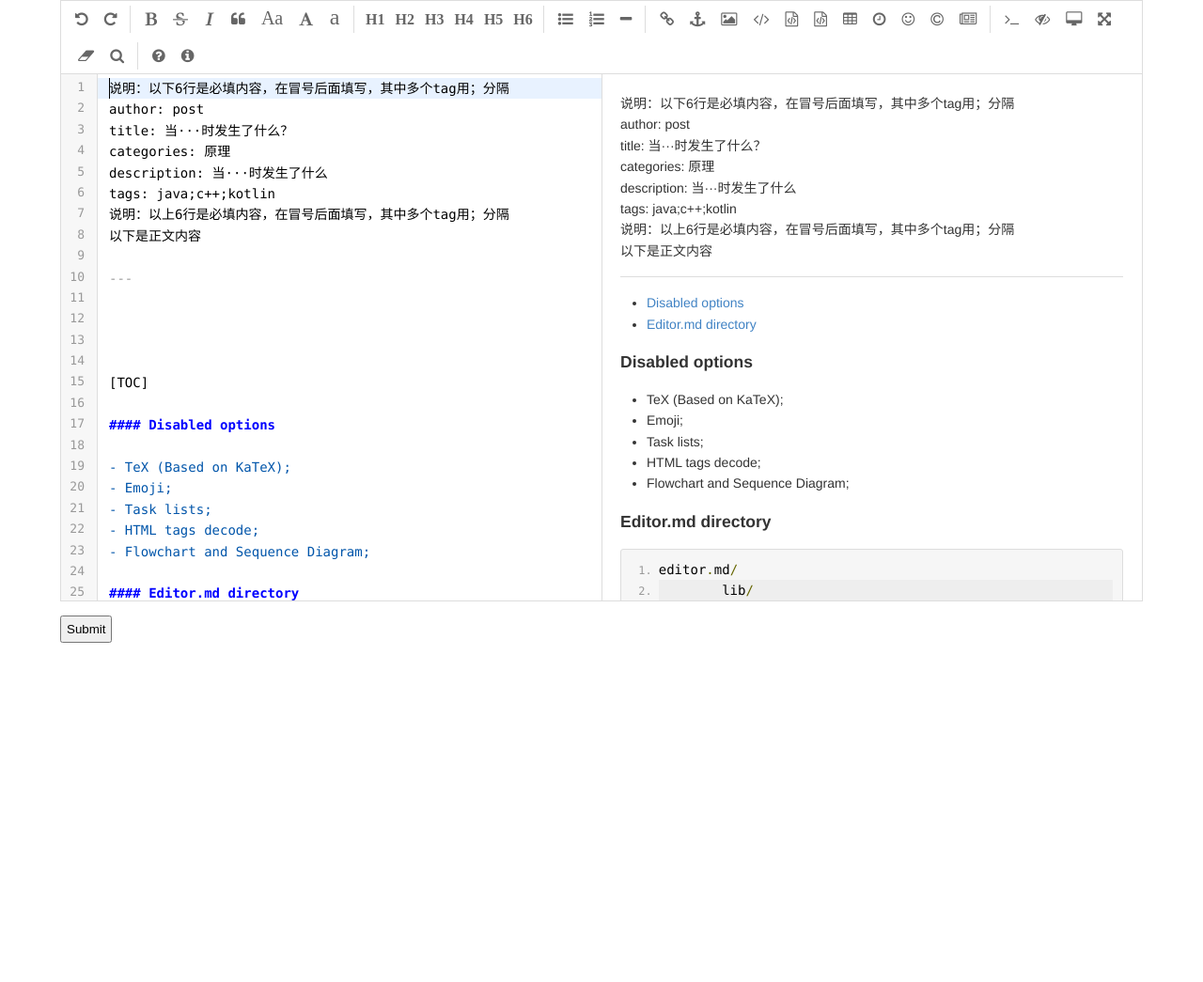
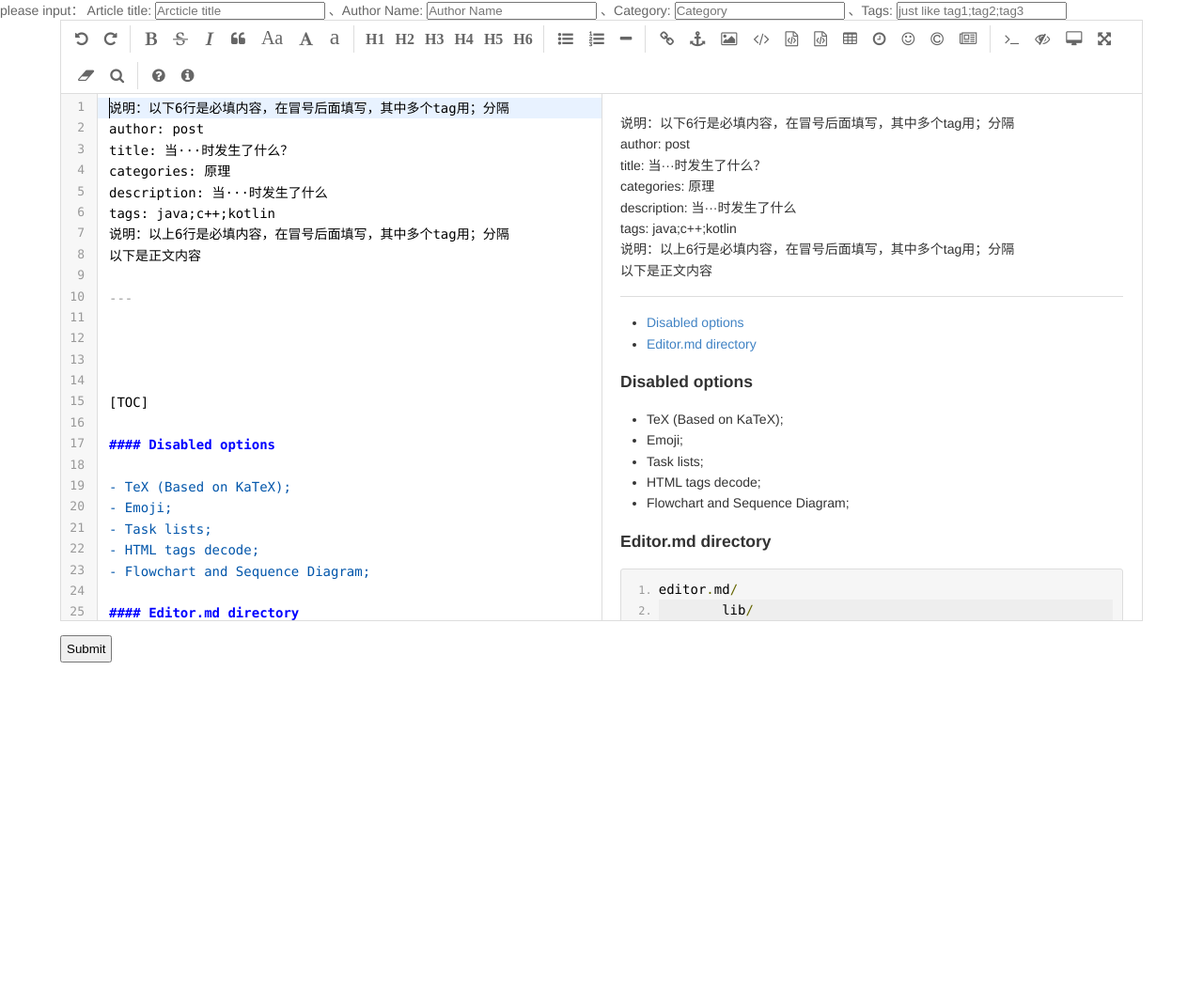
Before and after one commit to Overdo/lgblog, a Flask app: page /blog/new in a window 1280 px wide. Shown: the part 63-1108 px from the top of the page at 94% size. Run offline with Flask 2, Linux system fonts and the light colour scheme; a user stored in the database is signed in; tables that the repository leaves empty hold one stand-in row (values such as "Sample post"); some libraries are stand-ins or nearby versions.

Commit message:
now i can commit a blog,but still can not show it very good

```diff
--- a/lgblog/controllers/blog/__init__.py
+++ b/lgblog/controllers/blog/__init__.py
@@ -232,16 +232,41 @@ def user(username):
 @login_required
 def new_blog():
     """View function for new_port."""
-    form = PostForm()
+    form = ArticleForm()
     if not current_user:
         flash("you need login!!!")
         return redirect(url_for('blog.blog_list'))
 
     if form.validate_on_submit():
+
         new_post = Post(id=str(uuid4()), title=form.title.data)
-        new_post.text = form.text.data
+        new_post.text = form.content.data
         new_post.publish_date = datetime.now()
         new_post.user_id = current_user.get_id()
+
+        category_name = db.session.query(Category).filter_by(name=form.category.data).first()
+        if category_name:
+            category_name.posts.append(new_post)
+            db.session.add(category_name)
+        else:
+            new_category = Category(id=str(uuid4()), name=form.category.data)
+            new_category.posts.append(new_post)
+            db.session.add(new_category)
+
+        tags = form.tag.data.strip().split(';')
+        for tag in tags:
+            if len(tag) < 1:
+                continue
+            # 检查数据库中有没有tag，没有就新建，有就直接添加
+            tag_name = db.session.query(Tag).filter_by(name=tag).first()
+            if tag_name:
+                tag_name.posts.append(new_post)
+                db.session.add(tag_name)
+            else:
+                new_tag = Tag(id=str(uuid4()), name=tag)
+                new_tag.posts.append(new_post)
+                db.session.add(new_tag)
+
         role = db.session.query(Role).filter_by(name='poster').first()
         role.users.append(current_user)
         db.session.add(new_post)
@@ -251,66 +276,6 @@ def new_blog():
 
     return render_template('blog/blog_new.html',
                            form=form)
-
-
-@blog_blueprint.route('/new_example', methods=['GET', 'POST'])
-@login_required
-def new_example():
-    """View function for new_port."""
-    form = ArticleForm()
-
-    data = form.content.data
-    reg = re.compile(r'author:(.*?)title:(.*?)categories:(.*?)description:(.*?)tags:(.*?)说明：以上6行是必填内容', re.S)
-    config = reg.search(data)
-    author = config.group(1).strip()
-    title = config.group(2).strip()
-    categories = config.group(3).strip()
-    description = config.group(4).strip()
-    tags = config.group(5).strip().split(';')
-    content = re.split('以下是正文内容', data, 1)[1].strip()
-
-    logging.info('==================================' + config.group(5) + '-----'+str(tags))
-    if not current_user:
-        logging.info('=================you need login====================')
-        return redirect(url_for('blog.blog_list'))
-
-    # if form.validate_on_submit():
-    new_post = Post(id=str(uuid4()), title=title)
-    new_post.text = content
-    new_post.publish_date = datetime.now()
-    new_post.user_id = current_user.get_id()
-
-    category_name = db.session.query(Category).filter_by(name=categories).first()
-    if category_name:
-        category_name.posts.append(new_post)
-        db.session.add(category_name)
-    else:
-        new_category = Category(id=str(uuid4()), name=categories)
-        new_category.posts.append(new_post)
-        db.session.add(new_category)
-
-    for tag in tags:
-        if len(tag) < 1:
-            continue
-        # 检查数据库中有没有tag，没有就新建，有就直接添加
-        tag_name = db.session.query(Tag).filter_by(name=tag).first()
-        if tag_name:
-            tag_name.posts.append(new_post)
-            db.session.add(tag_name)
-        else:
-            new_tag = Tag(id=str(uuid4()), name=tag)
-            new_tag.posts.append(new_post)
-            db.session.add(new_tag)
-
-    role = db.session.query(Role).filter_by(name='poster').first()
-    role.users.append(current_user)
-    db.session.add(new_post)
-    db.session.add(role)
-    db.session.commit()
-    return redirect(url_for('blog.blog_list'))
-    #
-    # return render_template('blog/simple.html',
-    #                        form=form)
 
 
 @blog_blueprint.route('/edit/<string:id>', methods=['GET', 'POST'])
--- a/lgblog/forms.py
+++ b/lgblog/forms.py
@@ -21,7 +21,9 @@ class ArticleForm(FlaskForm):
     """Article Form"""
     content = TextAreaField('Article Content', [DataRequired()])
     title = StringField('Title', [DataRequired(), Length(max=255)])
-    text = TextAreaField('Blog Content', [DataRequired()])
+    category = StringField('Title', [DataRequired(), Length(max=255)])
+    author = StringField('Author', [DataRequired(), Length(max=255)])
+    tag = StringField('Tag', [DataRequired(), Length(max=255)])
 
 
 class CommentForm(FlaskForm):
--- a/lgblog/templates/blog/base.html
+++ b/lgblog/templates/blog/base.html
@@ -59,7 +59,7 @@
                             <li><a href="{{ url_for('blog.new_blog') }}">New</a></li>
                         </ul>
                     </li>
-                    <li><span><a href="portfolio-index.html">Portfolio</a></span>
+                    <li><span><a href="{{ url_for('blog.justtest') }}">Portfolio</a></span>
                         <ul>
                             <li><a href="portfolio-index.html">Portfolio Index</a></li>
                             <li><a href="portfolio.html">Portfolio Entry</a></li>
--- a/lgblog/templates/blog/blog_new.html
+++ b/lgblog/templates/blog/blog_new.html
@@ -2,7 +2,7 @@
 <html lang="zh">
 <head>
     <meta charset="utf-8"/>
-    <title>Simple example - Editor.md examples</title>
+    <title>New Blog</title>
     <link rel="stylesheet" href="{{ url_for('static', filename='markdown_static_file/css/style.css') }}"/>
     <link rel="stylesheet" href="{{ url_for('static', filename='markdown_static_file/css/editormd.css') }}"/>
     <link rel="shortcut icon" href="https://pandao.github.io/editor.md/favicon.ico" type="image/x-icon"/>
@@ -12,9 +12,22 @@
     <header>
         <h1>New Blog</h1>
     </header>
-    <form method="post" action="{{ url_for('blog.new_example') }}">
+    <form method="post" action="{{ url_for('blog.new_blog') }}">
         {{ form.hidden_tag() }}
-        <div id="test-editormd">
+        <div class="input-group">
+
+            please input： Article title:
+            <input name="title" placeholder="Arcticle title" class="form-control" type="text">
+            、Author Name:
+            <input name="author" placeholder="Author Name" class="form-control" type="text">
+            、Category:
+            <input name="category" placeholder="Category" class="form-control" type="text">
+            、Tags:
+            <input name="tag" placeholder="just like tag1;tag2;tag3" class="form-control" type="text">
+        </div>
+
+
+        <div id="content-editor">
 
                 <textarea style="display:none;" name="content">说明：以下6行是必填内容，在冒号后面填写，其中多个tag用；分隔
 author: post
@@ -65,33 +78,49 @@ tags: java;c++;kotlin
 </textarea>
         </div>
         <div style="width:90%;margin: 10px auto;">
-            <input type="submit" name="submit" value="Submit" style="padding: 5px;"  onclick="if(confirm('确认提交吗？')==false)return false;"/>
+            <input type="submit" name="submit" value="Submit" style="padding: 5px;"
+                   onclick="onSubmit(form)"/>
         </div>
     </form>
 </div>
 <script src="{{ url_for('static', filename='markdown_static_file/js/jquery.min.js') }}"></script>
 <script src="{{ url_for('static', filename='markdown_static_file/js/editormd.min.js') }}"></script>
 <script type="text/javascript">
-    var testEditor;
+    var ContentEditor;
 
     $(function () {
-        testEditor = editormd("test-editormd", {
+
+        ContentEditor = editormd("content-editor", {
             width: "90%",
             height: 640,
             syncScrolling: "single",
             path: "{{ url_for('static', filename='markdown_static_file/lib/') }}"
         });
 
-        /*
-        // or
-        testEditor = editormd({
-            id      : "test-editormd",
-            width   : "90%",
-            height  : 640,
-            path    : "../lib/"
-        });
-        */
+
     });
+
+
+    function checkForm(form) {
+        for (var i = 0; i < form.elements.length; i++) {
+            if (form.elements[i].type == "text" && form.elements[i].value == "") {
+                alert("Fill out ALL fields.");
+                return false;
+            }
+        }
+        return true;
+    }
+
+    function onSubmit(form) {
+        if (checkForm(form))
+            if (confirm('确认提交吗？') == true)
+                return true;
+            else
+                return false;
+    }
+
 </script>
+
+
 </body>
 </html>
```
